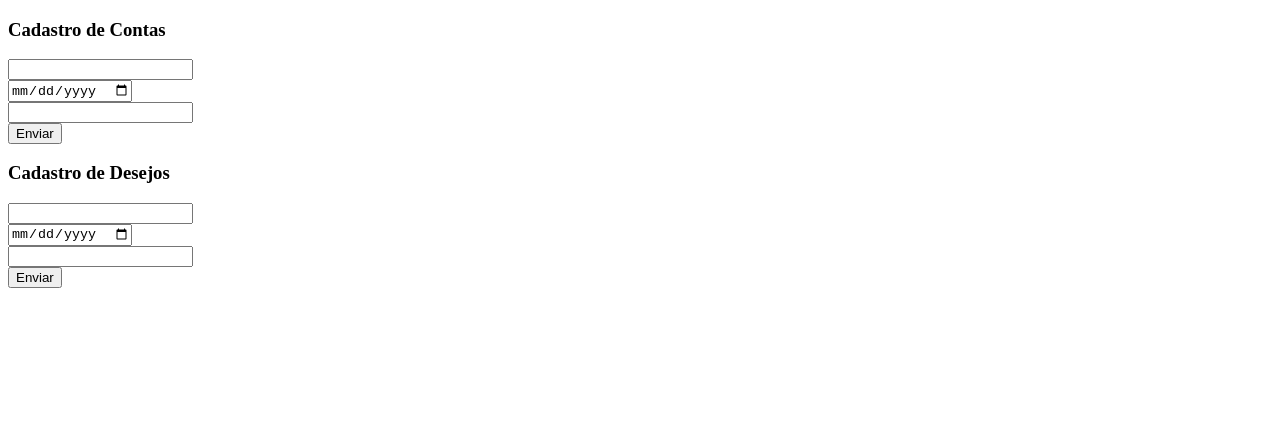
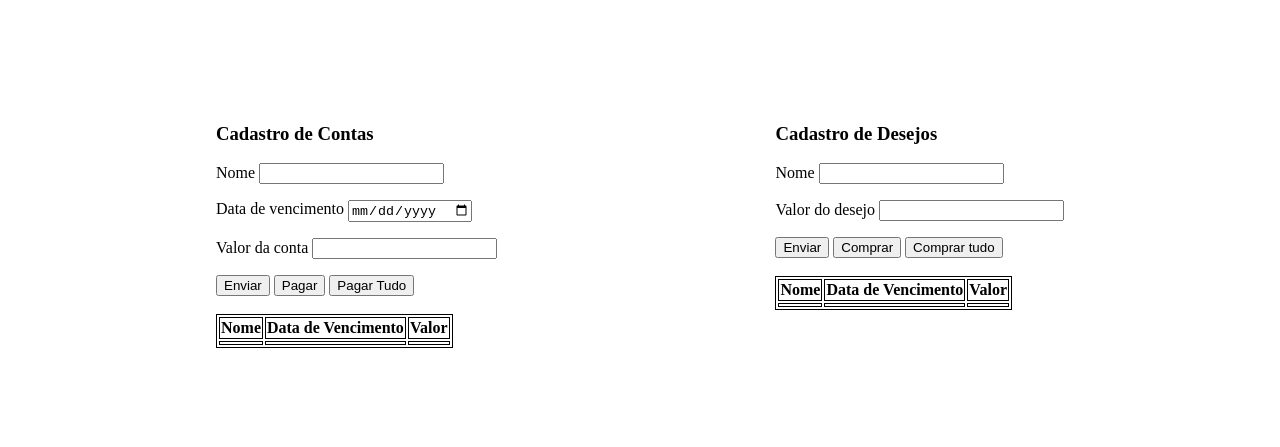
Before and after one commit to decobeto/atividadeListas, a plain HTML site: page index.html in a window 1280 px wide. Drawn offline with Linux system fonts and the light colour scheme.

Commit message:
Ajustes finais
Finalização do ajuste de layout

```diff
--- a/index.css
+++ b/index.css
@@ -0,0 +1,17 @@
+table, th, td {
+  border: 1px solid black;
+}
+
+.divConta{
+  float: left;
+  margin-left: 7em;
+}
+
+.divDesejos{
+  float: right;
+  margin-right: 7em;
+}
+
+.ambasDivs{
+  padding: 6em;
+}
--- a/index.html
+++ b/index.html
@@ -6,22 +6,64 @@
   <title>Atividade Listas</title>
   <script src="index.js"></script>
   <link rel="stylesheet" href="index.css">
+  <link rel="shortcut icon" type="image/jpg" href="pilha.jpg"/>
 </head>
 <body>
   <form action="">
-    <div class="divConta">
+    <div class="divConta ambasDivs">
       <h3>Cadastro de Contas</h3>
-      <input type="text" id="nomeConta"><br />
-      <input type="date" id="dataVencimentoConta"><br />
-      <input type="text" id="valorConta"><br />
+      <p>Nome <input type="text" id="nomeConta"></p>
+      <p>Data de vencimento <input type="date" id="dataVencimentoConta"></p>
+      <p>Valor da conta <input type="text" id="valorConta"></p>
       <input type="button" onclick="push()" value="Enviar">
+      <input type="button" onclick="push()" value="Pagar">
+      <input type="button" onclick="push()" value="Pagar Tudo">
+      <div class="tabelaConta">
+        <br>
+        <table>
+          <thead>
+            <tr>
+              <th>Nome</th>
+              <th>Data de Vencimento</th>
+              <th>Valor</th>
+            </tr>
+          </thead>
+          <tbody>
+            <tr>
+              <td></td>
+              <td></td>
+              <td></td>
+            </tr>
+          </tbody>
+        </table>
+      </div>
     </div>
-    <div class="divDesejos">
+    <div class="divDesejos ambasDivs">
       <h3>Cadastro de Desejos</h3>
-      <input type="text" id="nomeDesejos"><br />
-      <input type="date" id="dataVencimentoDesejos"><br />
-      <input type="text" id="valorDesejos"><br />
+      <p>Nome <input type="text" id="nomeDesejos"></p>
+      <p>Valor do desejo <input type="text" id="valorDesejos"></p>
       <input type="button" onclick="push()" value="Enviar">
+      <input type="button" onclick="comprar()" value="Comprar">
+      <input type="button" onclick="comprarTudo()" value="Comprar tudo">
+      <div class="tabelaConta">
+          <br>
+          <table>
+            <thead>
+              <tr>
+                <th>Nome</th>
+                <th>Data de Vencimento</th>
+                <th>Valor</th>
+              </tr>
+            </thead>
+            <tbody>
+              <tr>
+                <td></td>
+                <td></td>
+                <td></td>
+              </tr>
+            </tbody>
+          </table>
+        </div>
     </div>
   </form>
 </body>
```
Also changed, not shown: index.js (+3 -5 lines), pilha.jpg (added).
